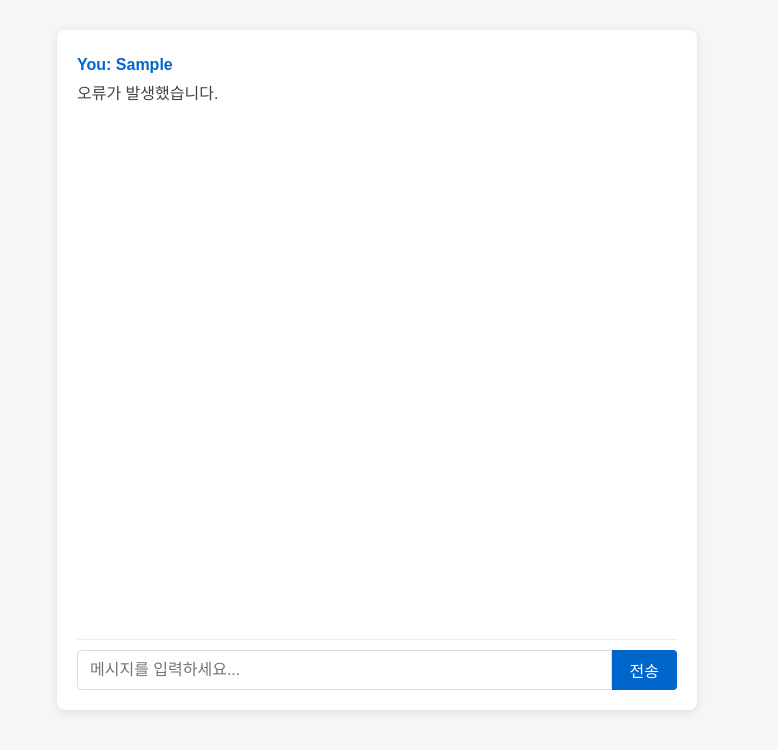
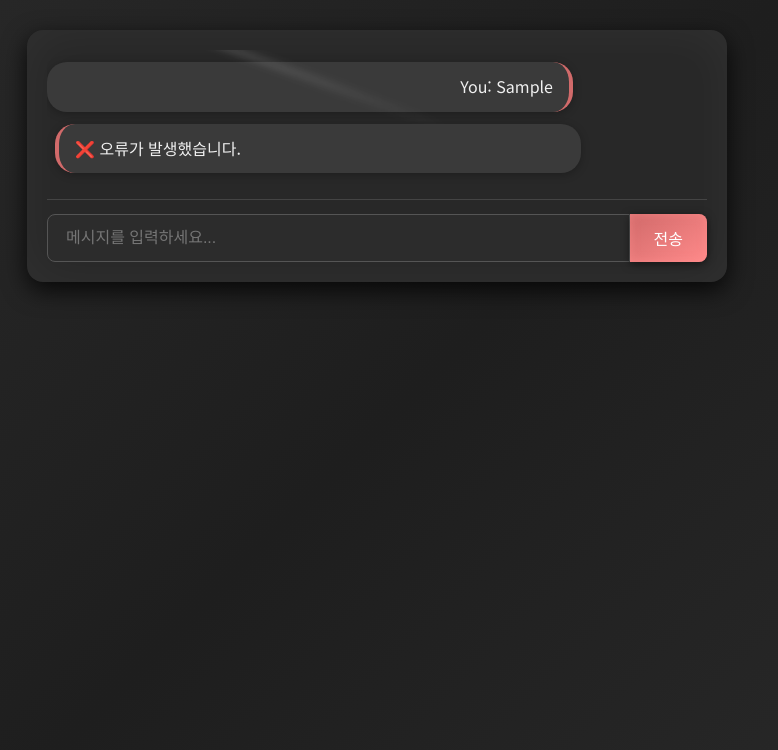
Before and after one commit to INSECT5386/Chat, a plain HTML site: page Web/index.html in a window 1280 px wide. Both pictures are taken after typing "Sample" into the empty fields and a click on the button "전송". Shown: the whole page, without its empty margins (263-1041 px from the left). Drawn offline with Linux system fonts and the light colour scheme; no server answers.

Commit message:
Update index.html

```diff
--- a/Web/index.html
+++ b/Web/index.html
@@ -3,64 +3,137 @@
 <head>
 <meta charset="UTF-8" />
 <meta name="viewport" content="width=device-width, initial-scale=1" />
-<title>챗봇 웹 UI</title>
+<title>S3GeN 챗봇</title>
 <style>
-  body {
-    font-family: '나눔고딕', 돋움, Dotum, sans-serif;
-    margin: 30px;
-    background: #f4f6f8;
+  @import url('https://fonts.googleapis.com/css2?family=Noto+Sans+KR:wght@400;500&display=swap');
+
+  html, body {
+    margin: 0;
+    height: 100%;
+    background: #1e1e1e;
+    font-family: 'Noto Sans KR', sans-serif;
+
+    /* 은은한 광택 배경 */
+    background: linear-gradient(135deg, #2a2a2a 0%, #1e1e1e 50%, #2a2a2a 100%);
+    background-repeat: no-repeat;
+    background-attachment: fixed;
   }
+
   #chat {
-    max-width: 600px;
-    margin: 0 auto;
-    background: white;
-    border-radius: 8px;
+    max-width: 700px;
+    max-height: 90vh;
+    margin: 30px auto;
     padding: 20px;
-    box-shadow: 0 2px 10px rgb(0 0 0 / 0.1);
-    height: 80vh;
+    box-sizing: border-box;
+    background: #282828;
+    border-radius: 16px;
+    box-shadow:
+      0 8px 24px rgba(0,0,0,0.8),
+      inset 0 0 50px 2px rgba(255, 255, 255, 0.04);
     display: flex;
     flex-direction: column;
+    overflow: hidden;
   }
+
   #messages {
     flex-grow: 1;
     overflow-y: auto;
-    padding-bottom: 10px;
-    margin-bottom: 10px;
-    border-bottom: 1px solid #eee;
+    padding-right: 12px;
+    scroll-behavior: smooth;
   }
+
   .message {
-    margin: 6px 0;
+    position: relative;
+    margin: 12px 0;
+    line-height: 1.6;
+    padding: 12px 20px;
+    border-radius: 20px;
+    max-width: 75%;
+    white-space: pre-wrap;
+    word-wrap: break-word;
+    animation: fadeIn 0.3s ease-in;
+    box-shadow: 0 2px 8px rgba(0,0,0,0.25);
   }
+
+  /* 봇 메시지: 왼쪽 정렬, border-left */
+  .bot {
+    align-self: flex-start;
+    background: #3a3a3a;
+    color: #f0f0f0;
+    text-align: left;
+    margin-left: 8px;
+    border-left: 4px solid #d16a6a;
+    padding-left: 16px;
+  }
+
+  /* 유저 메시지: 오른쪽 정렬, 봇 말풍선 좌우 반전 스타일 */
   .user {
-    color: #0066cc;
-    font-weight: bold;
+    align-self: flex-end;
+    background: #3a3a3a;
+    color: #f0f0f0;
+    text-align: right;
+    margin-right: 8px;
+    border-right: 4px solid #d16a6a;
+    padding-right: 16px;
   }
-  .bot {
-    color: #444;
+
+  .user::before {
+    content: '';
+    position: absolute;
+    top: 10px;
+    right: 20%;
+    width: 60%;
+    height: 10px;
+    background: linear-gradient(60deg, rgba(255,255,255,0.15), rgba(255,255,255,0));
+    border-radius: 50%;
+    pointer-events: none;
+    filter: blur(3px);
+    transform: rotate(20deg);
   }
+
   #inputForm {
     display: flex;
+    border-top: 1px solid #444;
+    padding-top: 14px;
+    margin-top: 14px;
   }
+
   #inputForm input[type="text"] {
     flex-grow: 1;
-    padding: 10px 12px;
+    padding: 14px 18px;
     font-size: 16px;
-    border: 1px solid #ddd;
-    border-radius: 4px 0 0 4px;
+    background-color: #2c2c2c;
+    color: #eee;
+    border: 1px solid #555;
+    border-radius: 8px 0 0 8px;
     outline: none;
   }
+
   #inputForm button {
-    background-color: #0066cc;
+    background: linear-gradient(145deg, #d16a6a, #ff8a8a);
     color: white;
     border: none;
-    padding: 0 18px;
+    padding: 0 24px;
     font-size: 16px;
     cursor: pointer;
-    border-radius: 0 4px 4px 0;
-    transition: background-color 0.2s;
+    border-radius: 0 8px 8px 0;
+    transition: all 0.25s ease-in-out;
+    box-shadow:
+      0 2px 8px rgba(0, 0, 0, 0.5),
+      inset 0 0 10px rgba(255, 140, 140, 0.6);
   }
+
   #inputForm button:hover {
-    background-color: #004999;
+    background: linear-gradient(145deg, #ff8a8a, #d16a6a);
+    box-shadow:
+      0 4px 12px rgba(255, 100, 100, 0.8),
+      inset 0 0 15px rgba(255, 255, 255, 0.7);
+    transform: scale(1.02);
+  }
+
+  @keyframes fadeIn {
+    from { opacity: 0; transform: translateY(10px); }
+    to { opacity: 1; transform: translateY(0); }
   }
 </style>
 </head>
@@ -96,13 +169,11 @@
     appendMessage('You: ' + message, 'user');
     messageInput.value = '';
 
-    // 기존 EventSource 닫기
     if (eventSource) {
       eventSource.close();
       eventSource = null;
     }
 
-    // 서버 SSE 연결
     const url = 'https://yuchan5386-api-0.hf.space/chat?message=' + encodeURIComponent(message);
     eventSource = new EventSource(url);
 
@@ -116,7 +187,6 @@
       if (event.data === '[DONE]') {
         eventSource.close();
         eventSource = null;
-        appendMessage('대화 종료', 'bot');
         return;
       }
 
@@ -129,7 +199,6 @@
         accumulatedResponse += ' ' + token;
       }
 
-      // 업데이트 메시지 보여주기 (마지막 메시지 계속 갱신)
       const lastBotMessage = messagesDiv.querySelector('.bot:last-child');
       if (lastBotMessage) {
         lastBotMessage.textContent = accumulatedResponse;
@@ -145,7 +214,7 @@
         eventSource.close();
         eventSource = null;
       }
-      appendMessage('오류가 발생했습니다.', 'bot');
+      appendMessage('❌ 오류가 발생했습니다.', 'bot');
     };
   });
 </script>
```
